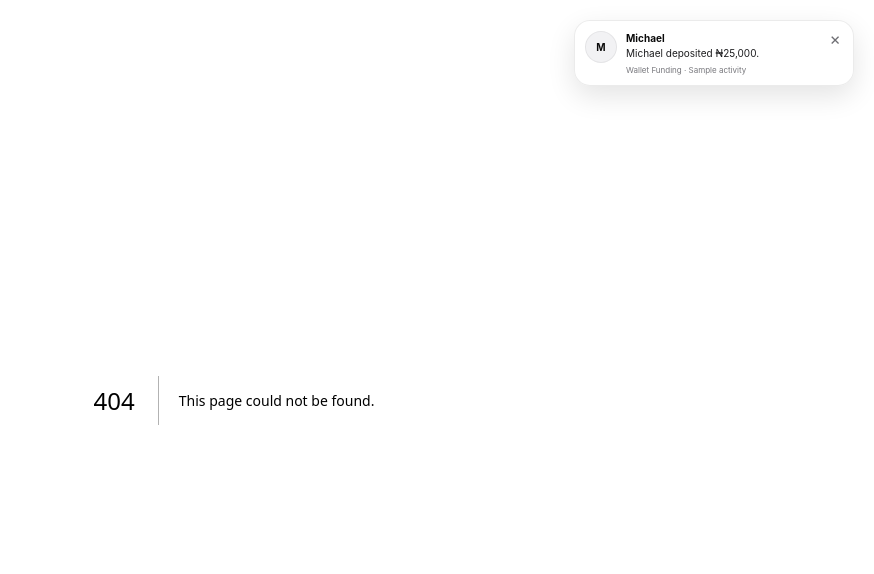
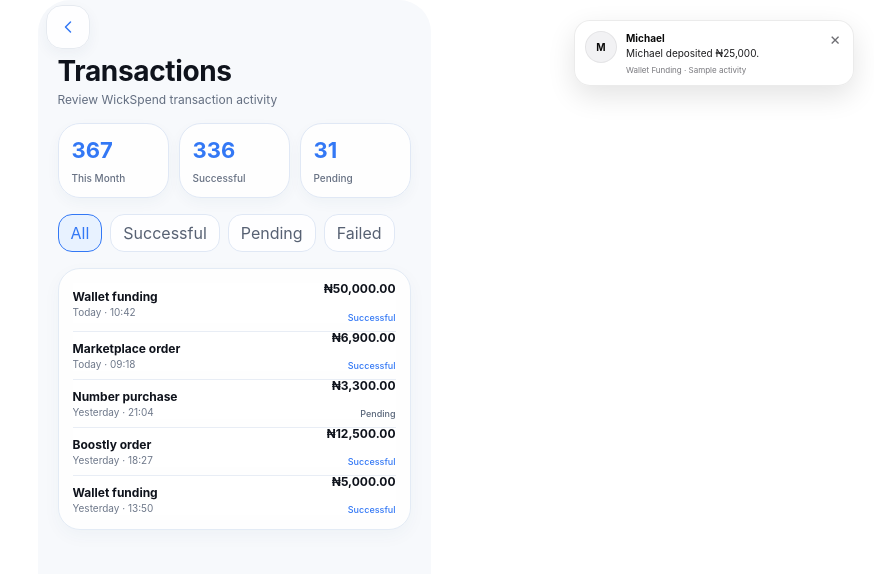
Before and after one commit to wis12dom34/-wickspend-web, a Next.js app: page /admin/transactions in a window 1280 px wide. Before the commit this address had no page. Shown: the top 574 px of the page, without its empty margins (406-1280 px from the left). Built offline with nearby package versions, Linux system fonts and the light colour scheme.

Commit message:
Add admin transactions route

```diff
--- /dev/null
+++ b/app/admin/transactions/page.tsx
@@ -0,0 +1,5 @@
+import AdminScreen from '../AdminScreen';
+
+export default function AdminTransactionsPage() {
+  return <AdminScreen screen="transactions" />;
+}
```
